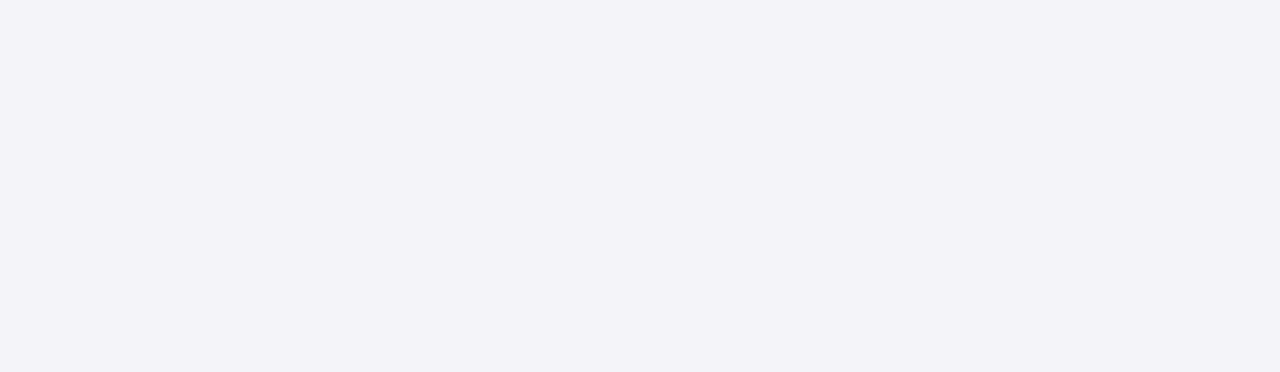
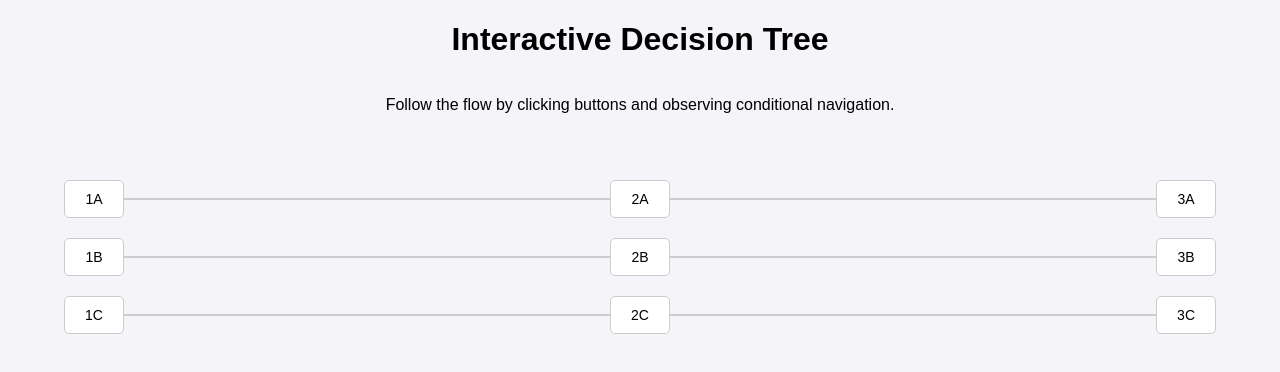
Before and after one commit to vishalpatel2890/webtest, a plain HTML site: page index.html in a window 1280 px wide. Drawn offline with Linux system fonts and the light colour scheme.

Commit message:
Update index.html

```diff
--- a/index.html
+++ b/index.html
@@ -7,27 +7,32 @@
     <style>
         body {
             font-family: Arial, sans-serif;
+            background-color: #f4f4f9;
+            margin: 0;
+            padding: 0;
             display: flex;
             justify-content: center;
             align-items: center;
             flex-direction: column;
-            background-color: #f4f4f9;
-            margin: 0;
-            padding: 0;
         }
+
         .tree-container {
             display: flex;
+            justify-content: space-between;
             align-items: flex-start;
-            justify-content: space-around;
-            margin-top: 50px;
-            width: 80%;
+            margin: 50px;
+            width: 90%;
+            position: relative;
         }
+
         .tree-level {
             display: flex;
             flex-direction: column;
             align-items: center;
             gap: 20px;
+            position: relative;
         }
+
         .tree-level button {
             padding: 10px 20px;
             border: 1px solid #ccc;
@@ -35,37 +40,97 @@
             background-color: #ffffff;
             cursor: pointer;
             transition: 0.3s;
+            font-size: 14px;
         }
+
         .tree-level button:hover {
             background-color: #007bff;
             color: white;
         }
-        .line {
-            width: 100%;
-            height: 2px;
-            background-color: #ccc;
-            position: absolute;
-        }
-        .line::after {
-            content: '';
-            width: 100%;
-            height: 100%;
+
+        svg {
             position: absolute;
             top: 0;
             left: 0;
-            background-color: red;
-            opacity: 0.3;
-        }
-        .connector {
-            position: absolute;
-            width: 0;
-            height: 0;
+            width: 100%;
+            height: 100%;
+            z-index: -1;
         }
     </style>
 </head>
 <body>
-    <div id="tree-navigation">
+    <h1>Interactive Decision Tree</h1>
+    <p>Follow the flow by clicking buttons and observing conditional navigation.</p>
+    <div class="tree-container" id="tree-container">
+        <!-- Stage 1 -->
+        <div class="tree-level" id="stage1">
+            <button onclick="navigate('1A')">1A</button>
+            <button onclick="navigate('1B')">1B</button>
+            <button onclick="navigate('1C')">1C</button>
+        </div>
 
-    <node></div>
+        <!-- Stage 2 -->
+        <div class="tree-level" id="stage2">
+            <button data-parent="1A" onclick="navigate('2A')">2A</button>
+            <button data-parent="1B" onclick="navigate('2B')">2B</button>
+            <button data-parent="1C" onclick="navigate('2C')">2C</button>
+        </div>
+
+        <!-- Stage 3 -->
+        <div class="tree-level" id="stage3">
+            <button data-parent="2A">3A</button>
+            <button data-parent="2B">3B</button>
+            <button data-parent="2C">3C</button>
+        </div>
+    </div>
+
+    <script>
+        // Function to handle navigation between stages
+        function navigate(currentStage) {
+            // Highlight the next stage buttons based on the current selection
+            const buttons = document.querySelectorAll(`[data-parent="${currentStage}"]`);
+            buttons.forEach(button => {
+                button.style.backgroundColor = "#007bff";
+                button.style.color = "#ffffff";
+            });
+        }
+
+        // Draw SVG lines between stages dynamically
+        function drawLines() {
+            const container = document.getElementById('tree-container');
+            const svg = document.createElementNS("http://www.w3.org/2000/svg", "svg");
+            container.appendChild(svg);
+
+            const stages = Array.from(container.children);
+            for (let i = 0; i < stages.length - 1; i++) {
+                const currentStage = stages[i].children;
+                const nextStage = stages[i + 1].children;
+
+                for (let button of currentStage) {
+                    for (let nextButton of nextStage) {
+                        if (nextButton.getAttribute('data-parent') === button.innerText) {
+                            const line = document.createElementNS("http://www.w3.org/2000/svg", "line");
+                            const start = button.getBoundingClientRect();
+                            const end = nextButton.getBoundingClientRect();
+
+                            const containerRect = container.getBoundingClientRect();
+
+                            line.setAttribute("x1", start.left + start.width / 2 - containerRect.left);
+                            line.setAttribute("y1", start.top + start.height / 2 - containerRect.top);
+                            line.setAttribute("x2", end.left + end.width / 2 - containerRect.left);
+                            line.setAttribute("y2", end.top + end.height / 2 - containerRect.top);
+                            line.setAttribute("stroke", "#ccc");
+                            line.setAttribute("stroke-width", "2");
+
+                            svg.appendChild(line);
+                        }
+                    }
+                }
+            }
+        }
+
+        // Wait for DOM content to load before drawing lines
+        window.onload = drawLines;
+    </script>
 </body>
 </html>
```
